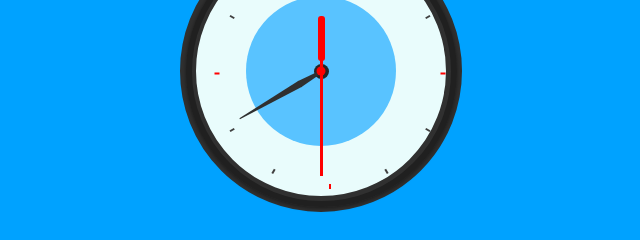
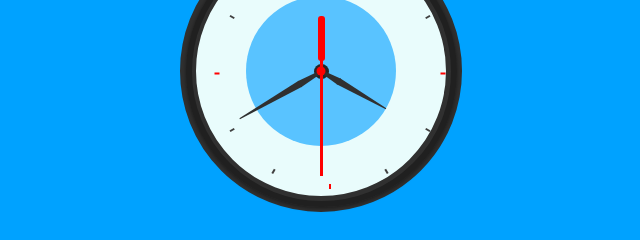
Before and after one commit to Miraanz15/analogClock, a plain HTML site: page index.html in a window 1280 px wide. Shown: the part 329-569 px from the top of the page, 319-959 px from the left. Drawn offline with Linux system fonts and the light colour scheme.

Commit message:
styles and structure made

```diff
--- a/style.css
+++ b/style.css
@@ -184,3 +184,36 @@ body{
     border-right: 2px solid transparent;
     border-top: 25px solid #303030;
 }
+
+
+.hr-hand{
+    position: absolute;
+    height: 1px;
+    width: 1px;
+    z-index: 3;
+    transform: rotate(120deg);
+}
+
+.hr-hand:before{
+    position: absolute;
+    content: '';
+    height: 1px;
+    width: 1px;
+    left: -3px;
+    top: -75px;
+    border-left: 3px solid transparent;
+    border-right: 3px solid transparent;
+    border-bottom: 55px solid #303030;
+}
+
+.hr-hand:after{
+    position: absolute;
+    content: '';
+    height: 1px;
+    width: 3px;
+    left: -3px;
+    top: -20px;
+    border-left: 2px solid transparent;
+    border-right: 2px solid transparent;
+    border-top: 20px solid #303030;
+}
```
